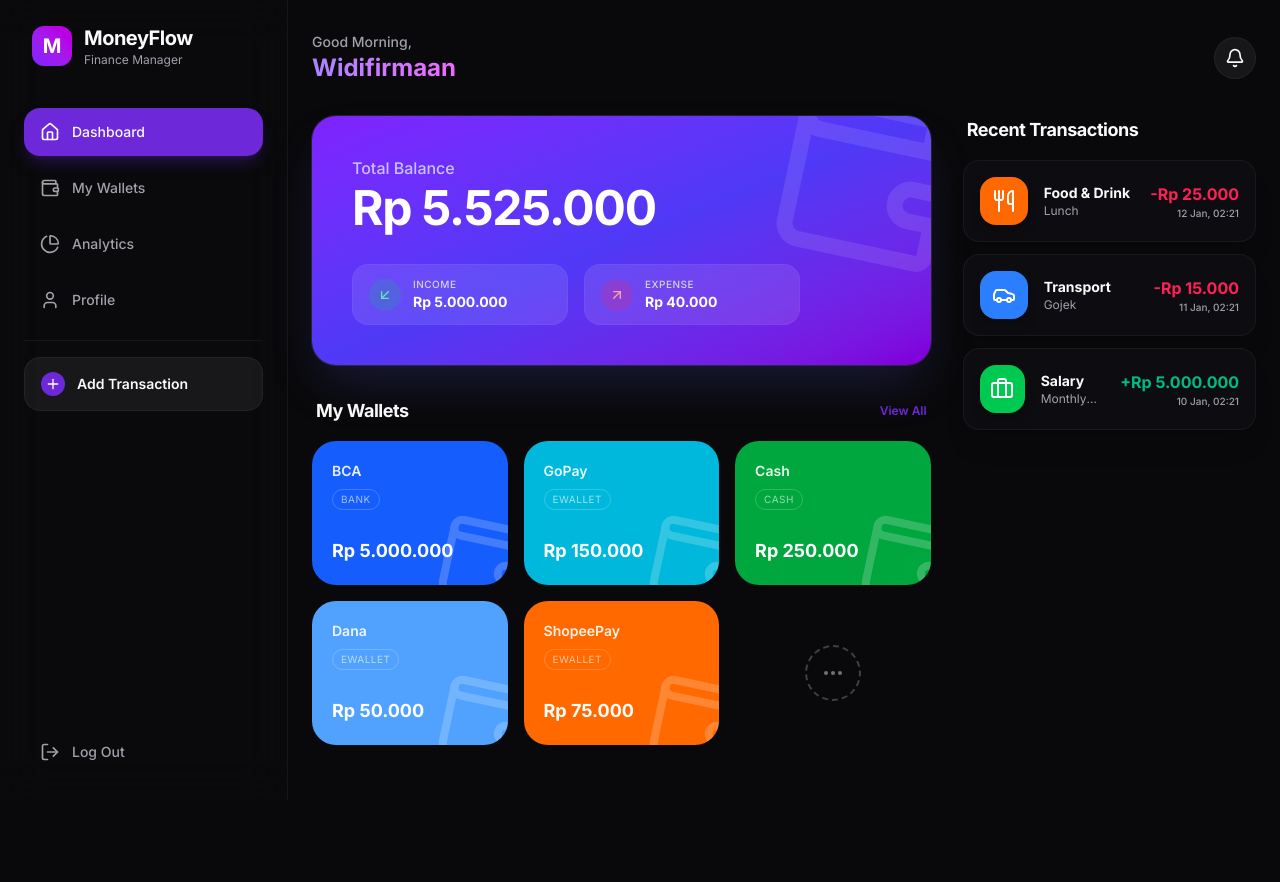
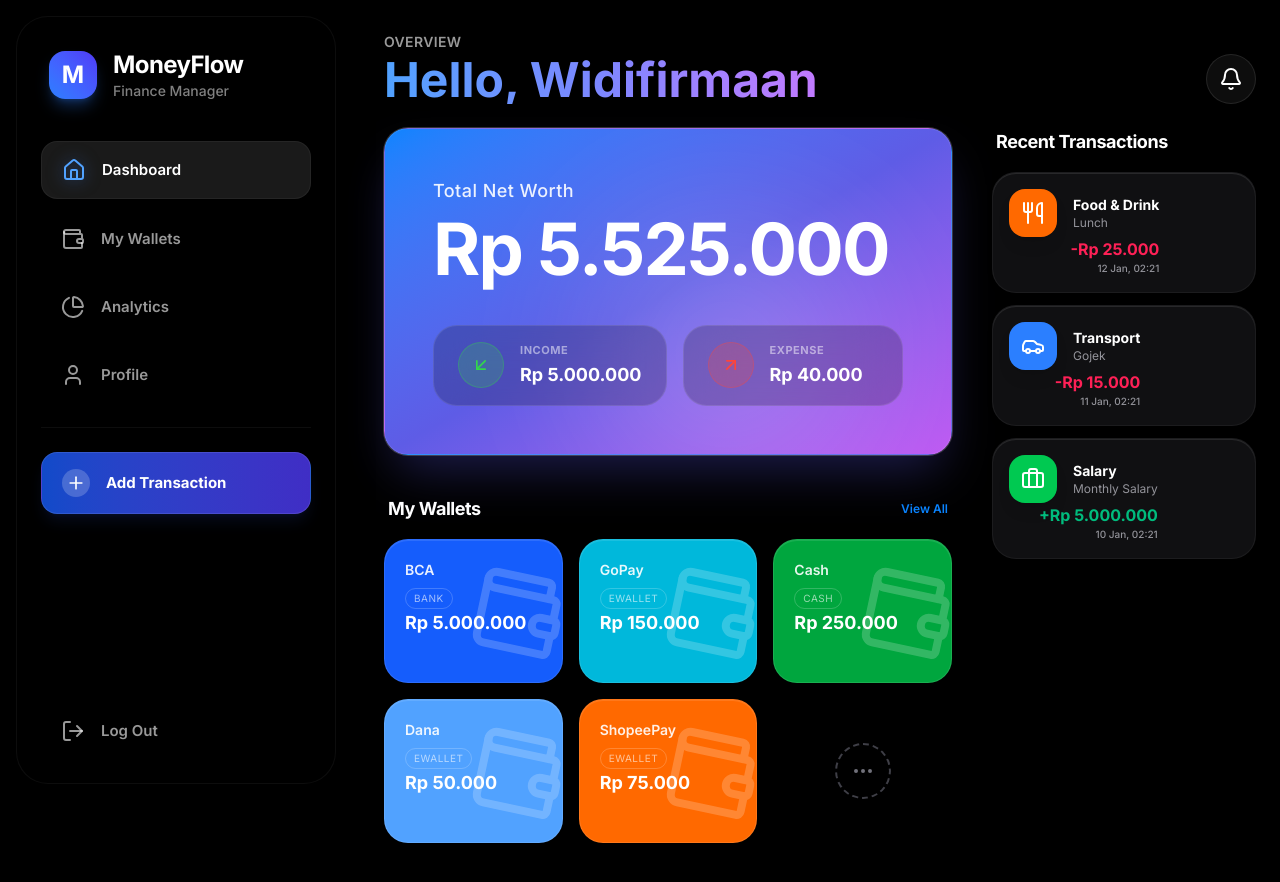
Before and after one commit to widifirmaan/nextjs-pwa-moneymanagement, a Next.js app: page / in a window 1280 px wide. Before the commit the page ends 800 px from the top, so only its background shows below. Built offline with nearby package versions, Linux system fonts and the light colour scheme.

Commit message:
change to liquid glass

```diff
--- a/app/globals.css
+++ b/app/globals.css
@@ -1,134 +1,132 @@
 @import "tailwindcss";
 
 @theme {
-  --color-background: hsl(var(--background));
-  --color-foreground: hsl(var(--foreground));
+  --color-background: #000000;
+  --color-foreground: #ffffff;
 
-  --color-card: hsl(var(--card));
-  --color-card-foreground: hsl(var(--card-foreground));
+  --color-card: rgba(28, 28, 30, 0.6);
+  --color-card-foreground: #ffffff;
 
-  --color-popover: hsl(var(--popover));
-  --color-popover-foreground: hsl(var(--popover-foreground));
+  --color-popover: rgba(28, 28, 30, 0.8);
+  --color-popover-foreground: #ffffff;
 
-  --color-primary: hsl(var(--primary));
-  --color-primary-foreground: hsl(var(--primary-foreground));
+  --color-primary: #0A84FF;
+  /* iOS Blue */
+  --color-primary-foreground: #ffffff;
 
-  --color-secondary: hsl(var(--secondary));
-  --color-secondary-foreground: hsl(var(--secondary-foreground));
+  --color-secondary: rgba(255, 255, 255, 0.15);
+  --color-secondary-foreground: #ffffff;
 
-  --color-muted: hsl(var(--muted));
-  --color-muted-foreground: hsl(var(--muted-foreground));
+  --color-muted: rgba(235, 235, 245, 0.3);
+  --color-muted-foreground: rgba(235, 235, 245, 0.6);
 
-  --color-accent: hsl(var(--accent));
-  --color-accent-foreground: hsl(var(--accent-foreground));
+  --color-accent: #5E5CE6;
+  /* iOS Indigo */
+  --color-accent-foreground: #ffffff;
 
-  --color-destructive: hsl(var(--destructive));
-  --color-destructive-foreground: hsl(var(--destructive-foreground));
+  --color-destructive: #FF453A;
+  /* iOS Red */
+  --color-destructive-foreground: #ffffff;
 
-  --color-border: hsl(var(--border));
-  --color-input: hsl(var(--input));
-  --color-ring: hsl(var(--ring));
+  --color-success: #32D74B;
+  /* iOS Green */
 
-  --radius-lg: var(--radius);
-  --radius-md: calc(var(--radius) - 2px);
-  --radius-sm: calc(var(--radius) - 4px);
+  --color-border: rgba(255, 255, 255, 0.1);
+  --color-input: rgba(118, 118, 128, 0.24);
+  --color-ring: #0A84FF;
 
-  --animate-accordion-down: accordion-down 0.2s ease-out;
-  --animate-accordion-up: accordion-up 0.2s ease-out;
+  --radius-lg: 20px;
+  /* iOS standard card radius */
+  --radius-md: 12px;
+  --radius-sm: 8px;
 
-  @keyframes accordion-down {
-    from {
-      height: 0
+  --animate-blob: blob 10s infinite;
+
+  @keyframes blob {
+    0% {
+      transform: translate(0px, 0px) scale(1);
     }
 
-    to {
-      height: var(--radix-accordion-content-height)
-    }
-  }
-
-  @keyframes accordion-up {
-    from {
-      height: var(--radix-accordion-content-height)
+    33% {
+      transform: translate(30px, -50px) scale(1.1);
     }
 
-    to {
-      height: 0
+    66% {
+      transform: translate(-20px, 20px) scale(0.9);
     }
-  }
-}
 
-/*
-  The default border color has changed to `currentColor` in Tailwind CSS v4,
-  so we've added these compatibility styles to make sure everything still
-  looks the same as it did with Tailwind CSS v3.
-
-  If we ever want to remove these styles, we need to add an explicit border
-  color utility to any element that depends on these defaults.
-*/
-@layer base {
-
-  *,
-  ::after,
-  ::before,
-  ::backdrop,
-  ::file-selector-button {
-    border-color: var(--color-gray-200, currentColor);
+    100% {
+      transform: translate(0px, 0px) scale(1);
+    }
   }
 }
 
 @layer base {
   :root {
-    --background: 240 10% 3.9%;
-    --foreground: 0 0% 98%;
+    --background: 0 0% 0%;
+    --foreground: 0 0% 100%;
 
-    --card: 240 10% 6.9%;
-    --card-foreground: 0 0% 98%;
-
-    --popover: 240 10% 6.9%;
-    --popover-foreground: 0 0% 98%;
-
-    --primary: 263.4 70% 50.4%;
-    --primary-foreground: 210 40% 98%;
-
-    --secondary: 240 3.7% 15.9%;
-    --secondary-foreground: 0 0% 98%;
-
-    --muted: 240 3.7% 15.9%;
-    --muted-foreground: 240 5% 64.9%;
-
-    --accent: 263.4 70% 50.4%;
-    --accent-foreground: 210 40% 98%;
-
-    --destructive: 0 62.8% 30.6%;
-    --destructive-foreground: 210 40% 98%;
-
-    --border: 240 3.7% 15.9%;
-    --input: 240 3.7% 15.9%;
-    --ring: 263.4 70% 50.4%;
-
-    --radius: 0.75rem;
+    /* Liquid Glass Variables */
+    --glass-border: rgba(255, 255, 255, 0.08);
+    --glass-surface: rgba(30, 30, 35, 0.60);
+    --glass-highlight: rgba(255, 255, 255, 0.05);
   }
 
   * {
-    @apply border-border;
+    @apply border-border selection:bg-primary/30 selection:text-white;
   }
 
   body {
-    @apply bg-background text-foreground antialiased;
-    font-feature-settings: "rlig" 1, "calt" 1;
+    @apply bg-black text-foreground antialiased min-h-screen relative overflow-x-hidden;
+    font-family: -apple-system, BlinkMacSystemFont, "Segoe UI", Roboto, Helvetica, Arial, sans-serif, "Apple Color Emoji", "Segoe UI Emoji", "Segoe UI Symbol";
+    font-feature-settings: "cv02", "cv03", "ss01";
+    -webkit-tap-highlight-color: transparent;
+  }
+
+  /* The Liquid Background */
+  body::before {
+    content: "";
+    position: fixed;
+    top: -20%;
+    left: -20%;
+    right: -20%;
+    bottom: -20%;
+    background:
+      radial-gradient(circle at 50% 50%, rgba(10, 132, 255, 0.15), transparent 50%),
+      radial-gradient(circle at 100% 0%, rgba(94, 92, 230, 0.2), transparent 40%),
+      radial-gradient(circle at 0% 100%, rgba(48, 209, 88, 0.1), transparent 40%);
+    filter: blur(80px);
+    z-index: -1;
+    pointer-events: none;
+    animation: blob 20s infinite alternate;
   }
 }
 
+/* Utilities equivalent to standard iOS/Liquid Glass Design */
+
 @utility glass {
-  @apply bg-white/5 backdrop-blur-lg border border-white/10;
+  @apply bg-black/40 backdrop-blur-2xl border border-white/10;
+  box-shadow: 0 8px 32px 0 rgba(0, 0, 0, 0.3);
 }
 
 @utility glass-card {
-  @apply bg-card/80 backdrop-blur-md border border-border/50 shadow-xl;
+  @apply bg-[#1C1C1E]/60 backdrop-blur-3xl border border-white/10 shadow-2xl;
+  box-shadow:
+    0 4px 6px -1px rgba(0, 0, 0, 0.1),
+    0 2px 4px -1px rgba(0, 0, 0, 0.06),
+    inset 0 1px 0 0 rgba(255, 255, 255, 0.1);
+}
+
+@utility glass-panel {
+  @apply bg-[#2C2C2E]/40 backdrop-blur-xl border border-white/5;
 }
 
 @utility text-gradient {
-  @apply bg-clip-text text-transparent bg-gradient-to-r from-violet-400 to-fuchsia-400;
+  @apply bg-clip-text text-transparent bg-gradient-to-r from-blue-400 to-indigo-400;
+}
+
+@utility text-balance-ios {
+  text-wrap: balance;
 }
 
 @utility scrollbar-hide {
--- a/app/page.tsx
+++ b/app/page.tsx
@@ -27,51 +27,53 @@
   return (
     <div className="p-6 space-y-8 pt-10 min-h-screen pb-28 md:pb-10 md:pt-8 md:max-w-6xl md:mx-auto">
       {/* Header */}
-      <div className="flex justify-between items-center animate-in slide-in-from-top-5 duration-500">
+      <div className="flex justify-between items-end animate-in slide-in-from-top-5 duration-500 mb-6">
         <div>
-          <p className="text-muted-foreground text-sm font-medium">Good Morning,</p>
-          <h1 className="text-2xl font-bold bg-clip-text text-transparent bg-gradient-to-r from-violet-400 to-fuchsia-400">Widifirmaan</h1>
+          <p className="text-white/60 text-sm font-semibold tracking-wide uppercase mb-1">Overview</p>
+          <h1 className="text-4xl md:text-5xl font-bold text-transparent bg-clip-text bg-gradient-to-r from-blue-400 via-indigo-400 to-purple-400 drop-shadow-sm">Hello, Widifirmaan</h1>
         </div>
-        <button className="p-2.5 rounded-full bg-secondary/50 border border-white/5 hover:bg-secondary transition-colors">
-          <Bell className="w-5 h-5 text-foreground" />
+        <button className="p-3 rounded-full bg-white/5 border border-white/10 hover:bg-white/10 transition-colors backdrop-blur-md">
+          <Bell className="w-6 h-6 text-white" />
         </button>
       </div>
 
-      <div className="grid grid-cols-1 md:grid-cols-3 gap-8">
+      <div className="grid grid-cols-1 md:grid-cols-3 gap-8 md:gap-10">
         {/* Left Column: Balance & Wallets */}
-        <div className="md:col-span-2 space-y-8">
+        <div className="md:col-span-2 space-y-10">
+          {/* Balance Card */}
           {/* Balance Card */}
           <div className="animate-in zoom-in-95 duration-500 delay-100">
-            <div className="relative overflow-hidden rounded-3xl p-6 md:p-10 bg-gradient-to-br from-violet-600 via-indigo-600 to-purple-700 shadow-2xl shadow-indigo-500/20 ring-1 ring-white/10">
-              <div className="absolute -top-12 -right-12 p-4 opacity-10 rotate-12">
-                <WalletIcon className="w-48 h-48" />
+            <GlassCard className="relative overflow-hidden p-8 md:p-12 bg-gradient-to-br from-[#0A84FF] via-[#5E5CE6] to-[#BF5AF2] shadow-2xl shadow-indigo-500/30 ring-1 ring-white/20 group">
+              <div className="absolute top-0 right-0 p-12 opacity-20 rotate-12 group-hover:rotate-6 transition-transform duration-700">
+                <div className="w-64 h-64 bg-white blur-[80px] rounded-full"></div>
               </div>
+
               <div className="relative z-10">
-                <p className="text-indigo-100/80 mb-1 font-medium text-base">Total Balance</p>
-                <h2 className="text-4xl md:text-5xl font-bold text-white mb-8 tracking-tight">{formatCurrency(totalBalance)}</h2>
+                <p className="text-white/90 mb-2 font-medium text-lg tracking-wide">Total Net Worth</p>
+                <h2 className="text-5xl md:text-7xl font-bold text-white mb-10 tracking-tight">{formatCurrency(totalBalance)}</h2>
 
-                <div className="flex gap-4 max-w-md">
-                  <div className="flex-1 flex items-center gap-3 bg-white/10 backdrop-blur-md px-4 py-3 rounded-2xl border border-white/5">
-                    <div className="p-2 bg-emerald-500/20 rounded-full">
-                      <ArrowDownLeft className="w-4 h-4 text-emerald-300" />
+                <div className="flex flex-col sm:flex-row gap-4 max-w-lg">
+                  <div className="flex-1 flex items-center gap-4 bg-black/20 backdrop-blur-xl px-6 py-4 rounded-[24px] border border-white/10 hover:bg-black/30 transition-colors">
+                    <div className="p-3 bg-[#32D74B]/20 rounded-full border border-[#32D74B]/30">
+                      <ArrowDownLeft className="w-5 h-5 text-[#32D74B]" />
                     </div>
                     <div>
-                      <p className="text-[10px] text-zinc-300 font-medium uppercase tracking-wider">Income</p>
-                      <p className="text-sm font-bold text-white">{formatCurrency(calculateTotal('income'))}</p>
+                      <p className="text-[11px] text-white/50 font-bold uppercase tracking-wider mb-0.5">Income</p>
+                      <p className="text-lg font-bold text-white">{formatCurrency(calculateTotal('income'))}</p>
                     </div>
                   </div>
-                  <div className="flex-1 flex items-center gap-3 bg-white/10 backdrop-blur-md px-4 py-3 rounded-2xl border border-white/5">
-                    <div className="p-2 bg-rose-500/20 rounded-full">
-                      <ArrowUpRight className="w-4 h-4 text-rose-300" />
+                  <div className="flex-1 flex items-center gap-4 bg-black/20 backdrop-blur-xl px-6 py-4 rounded-[24px] border border-white/10 hover:bg-black/30 transition-colors">
+                    <div className="p-3 bg-[#FF453A]/20 rounded-full border border-[#FF453A]/30">
+                      <ArrowUpRight className="w-5 h-5 text-[#FF453A]" />
                     </div>
                     <div>
-                      <p className="text-[10px] text-zinc-300 font-medium uppercase tracking-wider">Expense</p>
-                      <p className="text-sm font-bold text-white">{formatCurrency(calculateTotal('expense'))}</p>
+                      <p className="text-[11px] text-white/50 font-bold uppercase tracking-wider mb-0.5">Expense</p>
+                      <p className="text-lg font-bold text-white">{formatCurrency(calculateTotal('expense'))}</p>
                     </div>
                   </div>
                 </div>
               </div>
-            </div>
+            </GlassCard>
           </div>
 
           {/* Wallets */}
@@ -82,7 +84,7 @@
             </div>
             <div className="flex gap-4 overflow-x-auto pb-4 scrollbar-hide -mx-6 px-6 md:mx-0 md:px-0 md:grid md:grid-cols-3 md:pb-0 snap-x">
               {wallets.map(wallet => (
-                <div key={wallet.id} className={cn("snap-start min-w-[160px] p-5 rounded-3xl flex flex-col justify-between h-36 relative overflow-hidden transition-transform hover:scale-95 active:scale-95", wallet.color)}>
+                <GlassCard key={wallet.id} className={cn("snap-start min-w-[160px] p-5 flex flex-col justify-between h-36 relative overflow-hidden", wallet.color)}>
                   <div className="absolute -right-6 -bottom-6 opacity-20 rotate-12">
                     <WalletIcon className="w-24 h-24 text-white" />
                   </div>
@@ -91,7 +93,7 @@
                     <span className="text-white/60 text-[10px] uppercase tracking-wider border border-white/20 px-2 py-0.5 rounded-full inline-block">{wallet.type}</span>
                   </div>
                   <span className="text-white font-bold text-lg relative z-10 truncate">{formatCurrency(wallet.balance).split(',')[0]}</span>
-                </div>
+                </GlassCard>
               ))}
               <div className="snap-start min-w-[60px] md:min-w-0 md:h-36 flex items-center justify-center">
                 <button className="w-14 h-14 rounded-full border-2 border-dashed border-zinc-700 hover:border-zinc-500 flex items-center justify-center text-zinc-500 hover:text-zinc-300 transition-colors">
--- a/components/DesktopSidebar.tsx
+++ b/components/DesktopSidebar.tsx
@@ -1,11 +1,48 @@
 "use client"
+import React, { useRef } from "react"
 import Link from "next/link"
 import { usePathname } from "next/navigation"
 import { Home, Wallet, Plus, PieChart, User, LogOut } from "lucide-react"
 import { cn } from "@/lib/utils"
+import { motion, useMotionTemplate, useMotionValue, useSpring } from "framer-motion"
 
 export function DesktopSidebar() {
     const pathname = usePathname()
+    const ref = useRef<HTMLDivElement>(null);
+
+    const x = useMotionValue(0);
+    const y = useMotionValue(0);
+
+    // Gentler springs for the large sidebar
+    const mouseXSpring = useSpring(x, { stiffness: 300, damping: 30 });
+    const mouseYSpring = useSpring(y, { stiffness: 300, damping: 30 });
+
+    const rotateX = useMotionTemplate`${mouseYSpring}deg`;
+    const rotateY = useMotionTemplate`${mouseXSpring}deg`;
+
+    const handleMouseMove = (e: React.MouseEvent<HTMLDivElement>) => {
+        if (!ref.current) return;
+
+        const rect = ref.current.getBoundingClientRect();
+
+        const width = rect.width;
+        const height = rect.height;
+
+        const mouseX = e.clientX - rect.left;
+        const mouseY = e.clientY - rect.top;
+
+        // Reduced rotation range for the large sidebar (max 5 degrees)
+        const rX = (mouseY / height - 0.5) * 10 * -1;
+        const rY = (mouseX / width - 0.5) * 10;
+
+        x.set(rY);
+        y.set(rX);
+    };
+
+    const handleMouseLeave = () => {
+        x.set(0);
+        y.set(0);
+    };
 
     const navItems = [
         { icon: Home, label: 'Dashboard', href: '/' },
@@ -15,53 +52,78 @@
     ]
 
     return (
-        <aside className="hidden md:flex flex-col w-72 h-screen fixed left-0 top-0 border-r border-white/5 bg-card/30 backdrop-blur-xl p-6">
-            <div className="flex items-center gap-3 mb-10 px-2">
-                <div className="w-10 h-10 rounded-xl bg-gradient-to-tr from-violet-600 to-fuchsia-600 flex items-center justify-center text-white font-bold text-xl">
+        <motion.aside
+            ref={ref}
+            onMouseMove={handleMouseMove}
+            onMouseLeave={handleMouseLeave}
+            style={{
+                rotateX,
+                rotateY,
+                transformStyle: "preserve-3d",
+            }}
+            initial={{ x: -100, opacity: 0 }}
+            animate={{ x: 0, opacity: 1 }}
+            transition={{ duration: 0.5, type: 'spring' }}
+            className="hidden md:flex flex-col w-80 h-[96vh] fixed left-4 top-[2vh] rounded-[32px] glass border-white/5 p-6 z-50 shadow-2xl group overflow-visible will-change-transform"
+        >
+            {/* 3D Glow Effect */}
+            <div
+                style={{
+                    transform: "translateZ(30px)",
+                    background: "radial-gradient(circle at 50% 0%, rgba(255,255,255,0.05) 0%, transparent 60%)"
+                }}
+                className="absolute inset-0 rounded-[32px] opacity-0 group-hover:opacity-100 transition-opacity duration-500 pointer-events-none mix-blend-overlay"
+            />
+
+            {/* Content Container with slight depth */}
+            <div style={{ transform: "translateZ(20px)" }} className="flex flex-col h-full">
+                <div className="flex items-center gap-4 mb-10 px-2 mt-2">
+                    <div className="w-12 h-12 rounded-2xl bg-gradient-to-tr from-blue-500 to-indigo-600 flex items-center justify-center text-white font-bold text-2xl shadow-lg shadow-blue-500/30">
                         M
                     </div>
                     <div>
-                    <h1 className="font-bold text-xl tracking-tight">MoneyFlow</h1>
-                    <p className="text-xs text-muted-foreground">Finance Manager</p>
+                        <h1 className="font-bold text-2xl tracking-tight text-white">MoneyFlow</h1>
+                        <p className="text-sm text-white/50 font-medium">Finance Manager</p>
                     </div>
                 </div>
 
-            <nav className="flex-1 space-y-2">
+                <nav className="flex-1 space-y-3">
                     {navItems.map((item) => (
                         <Link
                             key={item.label}
                             href={item.href}
                             className={cn(
-                            "flex items-center gap-3 px-4 py-3.5 rounded-2xl transition-all group",
+                                "flex items-center gap-4 px-5 py-4 rounded-2xl transition-all duration-300 group/item",
                                 pathname === item.href
-                                ? "bg-primary text-primary-foreground shadow-lg shadow-primary/25"
-                                : "text-muted-foreground hover:bg-white/5 hover:text-foreground"
+                                    ? "bg-white/10 text-white shadow-lg backdrop-blur-md border border-white/5"
+                                    : "text-white/60 hover:bg-white/5 hover:text-white"
                             )}
                         >
-                        <item.icon className={cn("w-5 h-5", pathname === item.href ? "text-white" : "group-hover:text-primary transition-colors")} />
-                        <span className="font-medium text-sm">{item.label}</span>
+                            <item.icon className={cn("w-6 h-6", pathname === item.href ? "text-blue-400 drop-shadow-[0_0_8px_rgba(59,130,246,0.5)]" : "group-hover/item:text-blue-400 transition-colors")} />
+                            <span className="font-semibold text-[15px]">{item.label}</span>
                         </Link>
                     ))}
 
-                <div className="pt-4 mt-4 border-t border-white/5">
+                    <div className="pt-6 mt-6 border-t border-white/5">
                         <Link
                             href="/add"
-                        className="flex items-center gap-3 px-4 py-3.5 rounded-2xl bg-secondary/50 text-foreground hover:bg-secondary transition-all group border border-white/5"
+                            className="flex items-center gap-4 px-5 py-4 rounded-2xl bg-gradient-to-r from-blue-600/80 to-indigo-600/80 text-white hover:scale-[1.02] transition-all group/btn border border-white/10 shadow-lg shadow-blue-900/20 backdrop-blur-xl"
                         >
-                        <div className="p-1 rounded-full bg-primary text-white">
-                            <Plus className="w-4 h-4" />
+                            <div className="p-1 rounded-full bg-white/20 text-white">
+                                <Plus className="w-5 h-5" />
                             </div>
-                        <span className="font-semibold text-sm">Add Transaction</span>
+                            <span className="font-bold text-[15px]">Add Transaction</span>
                         </Link>
                     </div>
                 </nav>
 
                 <div className="mt-auto">
-                <button className="flex items-center gap-3 px-4 py-3.5 w-full rounded-2xl text-muted-foreground hover:bg-white/5 hover:text-rose-500 transition-colors">
-                    <LogOut className="w-5 h-5" />
-                    <span className="font-medium text-sm">Log Out</span>
+                    <button className="flex items-center gap-4 px-5 py-4 w-full rounded-2xl text-white/60 hover:bg-white/5 hover:text-red-400 transition-colors group/logout">
+                        <LogOut className="w-6 h-6 group-hover/logout:drop-shadow-[0_0_8px_rgba(248,113,113,0.5)]" />
+                        <span className="font-semibold text-[15px]">Log Out</span>
                     </button>
                 </div>
-        </aside>
+            </div>
+        </motion.aside>
     )
 }
--- a/components/layout/MobileLayout.tsx
+++ b/components/layout/MobileLayout.tsx
@@ -3,7 +3,7 @@
 export default function MobileLayout({ children }: { children: React.ReactNode }) {
     return (
         <div className="min-h-screen bg-background flex flex-col md:flex-row">
-            <div className="w-full min-h-screen relative pb-24 md:pb-0 md:pl-72 transition-all duration-300">
+            <div className="w-full min-h-screen relative pb-24 md:pb-0 md:pl-[360px] transition-all duration-300">
                 {children}
             </div>
         </div>
--- a/components/ui/GlassCard.tsx
+++ b/components/ui/GlassCard.tsx
@@ -1,9 +1,76 @@
-import { cn } from "@/lib/utils"
+"use client";
+import React, { useRef, useState } from "react";
+import { motion, useMotionTemplate, useMotionValue, useSpring } from "framer-motion";
+import { cn } from "@/lib/utils";
 
 export function GlassCard({ className, children, ...props }: React.HTMLAttributes<HTMLDivElement>) {
+    const ref = useRef<HTMLDivElement>(null);
+
+    const x = useMotionValue(0);
+    const y = useMotionValue(0);
+
+    // Smooth springs for rotation
+    const mouseXSpring = useSpring(x, { stiffness: 300, damping: 30 });
+    const mouseYSpring = useSpring(y, { stiffness: 300, damping: 30 });
+
+    const rotateX = useMotionTemplate`${mouseYSpring}deg`;
+    const rotateY = useMotionTemplate`${mouseXSpring}deg`;
+
+    const handleMouseMove = (e: React.MouseEvent<HTMLDivElement>) => {
+        if (!ref.current) return;
+
+        const rect = ref.current.getBoundingClientRect();
+
+        const width = rect.width;
+        const height = rect.height;
+
+        const mouseX = e.clientX - rect.left;
+        const mouseY = e.clientY - rect.top;
+
+        // Calculate rotation (-10 to 10 degrees)
+        const rX = (mouseY / height - 0.5) * 20 * -1; // Invert X for natural feel
+        const rY = (mouseX / width - 0.5) * 20;
+
+        x.set(rY);
+        y.set(rX);
+    };
+
+    const handleMouseLeave = () => {
+        x.set(0);
+        y.set(0);
+    };
+
     return (
-        <div className={cn("glass-card rounded-2xl p-5", className)} {...props}>
-            {children}
-        </div>
-    )
+        <motion.div
+            ref={ref}
+            onMouseMove={handleMouseMove}
+            onMouseLeave={handleMouseLeave}
+            style={{
+                rotateX,
+                rotateY,
+                transformStyle: "preserve-3d",
+            }}
+            initial={{ scale: 1 }}
+            whileHover={{ scale: 1.02 }}
+            className={cn(
+                "glass-card rounded-[24px] p-6 relative group overflow-visible transition-shadow duration-300",
+                className
+            )}
+            {...(props as any)}
+        >
+            {/* Glow Effect / Sheen */}
+            <div
+                style={{
+                    transform: "translateZ(50px)",
+                    background: "radial-gradient(circle at 50% 0%, rgba(255,255,255,0.1) 0%, transparent 60%)"
+                }}
+                className="absolute inset-0 rounded-[24px] opacity-0 group-hover:opacity-100 transition-opacity duration-500 pointer-events-none mix-blend-overlay"
+            />
+
+            {/* Content Layer */}
+            <div style={{ transform: "translateZ(20px)" }}>
+                {children}
+            </div>
+        </motion.div>
+    );
 }
```
Lines whose indentation alone changed are shown as unchanged.
